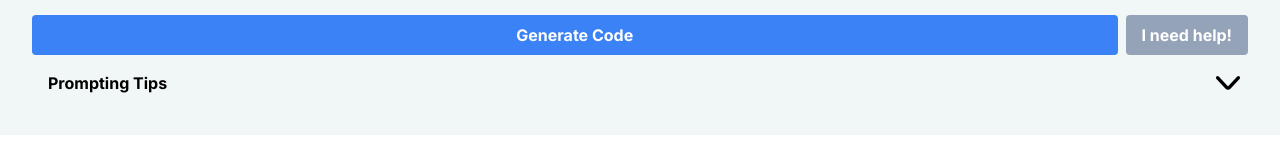
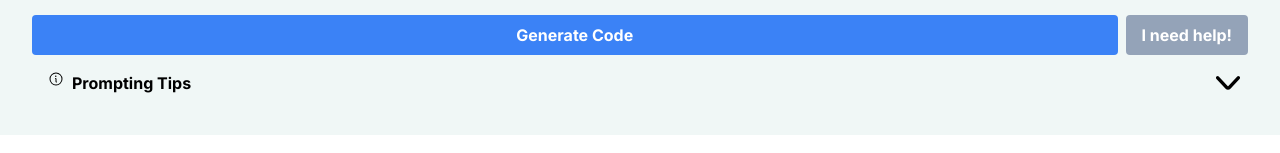
Before and after one commit to JohnGinger/promptly, a Next.js app: page /chat in a window 1280 px wide. Shown: the part 543-696 px from the top of the page. Built offline with nearby package versions, Linux system fonts and the light colour scheme.

Commit message:
minor text changes and ui change to prompting tips

```diff
--- a/app/PromptEngineeringHints.tsx
+++ b/app/PromptEngineeringHints.tsx
@@ -1,5 +1,6 @@
 'use client'
 import React, { useState } from 'react'
+import { Info } from '@phosphor-icons/react'
 
 const Arrow = ({ rotate }: { rotate: boolean }) => {
   return (
@@ -28,7 +29,9 @@ export const PromptEngineeringHints = () => {
   return (
     <div>
       <div className=" text-black font-bold pl-4 mt-2 flex">
-        <div className="flex-grow p-2 pl-0">Prompting Tips</div>
+        <div className="flex flex-row flex-grow p-2 pl-0 align-middle gap-2">
+          <Info /> Prompting Tips{' '}
+        </div>
         <button onClick={() => setExpanded(!expanded)} className=" p-2	">
           <Arrow rotate={expanded} />
         </button>
--- a/app/page.tsx
+++ b/app/page.tsx
@@ -31,13 +31,12 @@ const Card = ({ title, level, description, image, link }: CardProps) => {
 }
 
 export default function Home() {
-
   return (
     <div className=" bg-white flex flex-col h-screen content-center ml-auto mr-auto p-8 flex-nowrap w-[40em]">
       <div className="flex flex-row">
         <div>
           <span className="text-black text-5xl font-bold font-sans leading-10">
-            Learn the future of programming with{' '}
+            Learn the future of prompting with{' '}
           </span>
           <span className="text-teal-300 text-5xl font-bold font-sans leading-10">
             promptme
--- a/package.json
+++ b/package.json
@@ -15,6 +15,7 @@
   },
   "dependencies": {
     "@anthropic-ai/sdk": "^0.8.1",
+    "@phosphor-icons/react": "^2.0.15",
     "@radix-ui/react-alert-dialog": "^1.0.4",
     "@radix-ui/react-dialog": "^1.0.4",
     "@radix-ui/react-dropdown-menu": "^2.0.5",
```
Also changed, not shown: app/info.svg (added), 1 other file (tests, documents, lock files or other folders).
